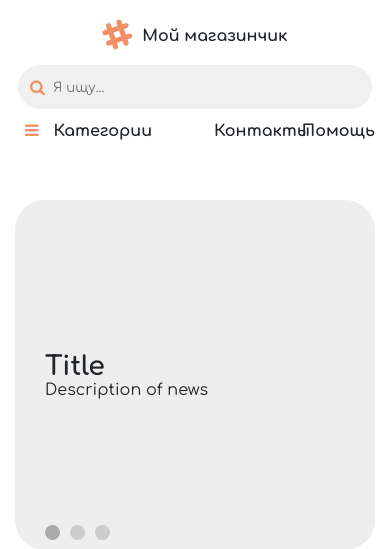
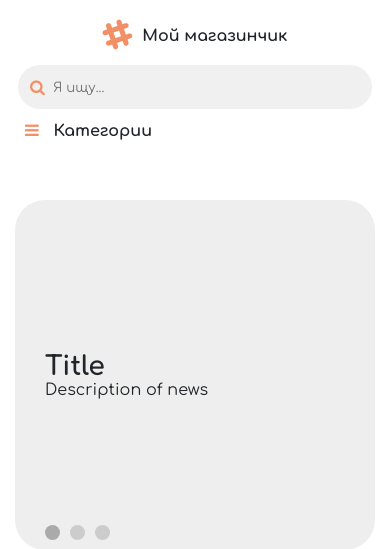
Before and after one commit to hhrum/php-shop, a PHP site: page /public/index.html in a window 390 px wide. Shown: the top 549 px of the page. Run offline with PHP 8.4, Linux system fonts and the light colour scheme.

Commit message:
Updated mobile design for header categories

```diff
--- a/public/css/style.css
+++ b/public/css/style.css
@@ -114,6 +114,10 @@
 
 .header__categories-collapse-item {
     margin: 10px 0;
+}
+
+.header__categories-collapse-seperator {
+    margin: 10px 20px;
 }
 
 .header__contacts,
--- a/public/index.html
+++ b/public/index.html
@@ -18,7 +18,7 @@
                     <p>Мой магазинчик</p>
                 </div>
             </div>
-            <div class="col-8 col-m-6 col-lg-2 order-3 order-lg-2">
+            <div class="col-12 col-m-6 col-lg-2 order-3 order-lg-2">
                 <div class="d-none d-md-block header__categories dropdown">
                     <i class="header__icon fa fa-bars" aria-hidden="true"></i>
                     <a href="#" class="dropdown-toggle" href="#" role="button" id="dropdownMenuLink" data-toggle="dropdown" aria-haspopup="true" aria-expanded="false">
@@ -44,18 +44,25 @@
                     <input type="text" placeholder="Я ищу...">
                 </div>
             </div>
-            <div class="col-2 col-m-3 col-md-2 order-4">
+            <div class="d-none d-md-block col-2 col-m-3 col-md-2 order-4">
                 <div class="header__contacts">Контакты</div>
             </div>
-            <div class="col-2 col-m-3 col-md-2 order-5">
+            <div class="d-none d-md-block col-2 col-m-3 col-md-2 order-5">
                 <div class="header__help">Помощь</div>
             </div>
         </div>
         <div class="row">
-            <div class="col-12">
+            <div class="d-block d-md-none col-12">
                 <div class="collapse header__categories-collapse" id="collapseExample">
                     <a class="dropdown-item header__categories-collapse-item" href="#">
                         <i class="fa fa-desktop header__icon" aria-hidden="true"></i> ПК
+                    </a>
+                    <hr class="header__categories-collapse-seperator">
+                    <a class="dropdown-item header__categories-collapse-item" href="#">
+                        Контакты
+                    </a>
+                    <a class="dropdown-item header__categories-collapse-item" href="#">
+                        Помощь
                     </a>
                 </div>
             </div>
```
